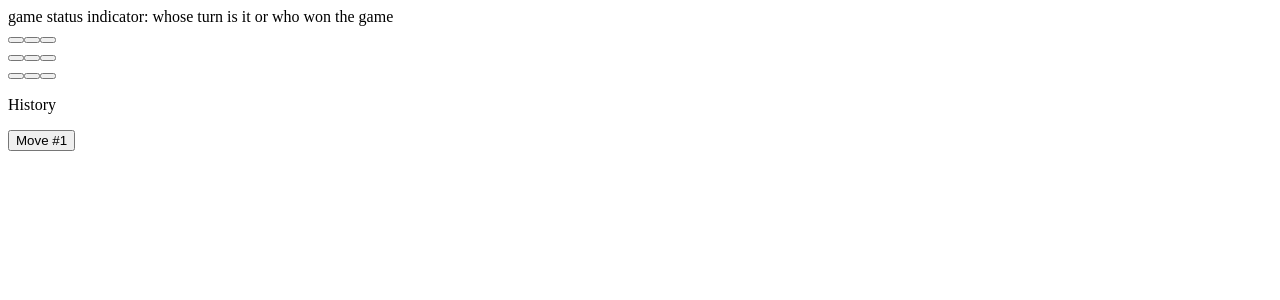
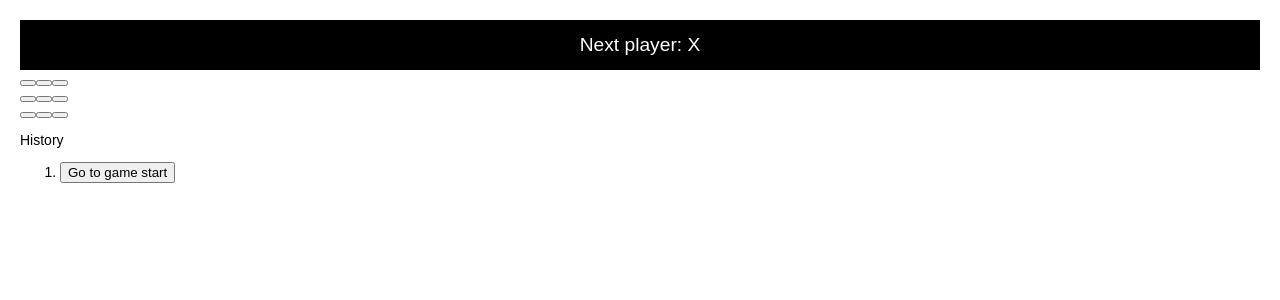
Before and after one commit to dawitkwm/tic-tac-toe, a React (Create React App) app: page / in a window 1280 px wide. Shown: the top 300 px of the page. Built offline with nearby package versions, Linux system fonts and the light colour scheme.

Commit message:
refactored code and added some styles

```diff
--- a/src/app.jsx
+++ b/src/app.jsx
@@ -20,6 +20,10 @@ class App extends Component {
     const history = this.state.history.slice(0, this.state.moveNumber + 1);
     const current = history[history.length - 1];
     const tiles = current.tiles.slice(); //copy
+    if (calculateWinner(tiles) || tiles[i]) {
+      return;
+    }
+
     tiles[i] = this.state.xTurn ? "X" : "O";
     this.setState({
       history: history.concat([
@@ -32,24 +36,59 @@ class App extends Component {
     });
   }
 
+  jumpTo(step) {
+    this.setState({
+      moveNumber: step,
+      xTurn: step % 2 === 0
+    });
+  }
+
   render() {
+    const history = this.state.history;
+    const current = history[this.state.moveNumber];
+    const winner = calculateWinner(current.tiles);
+
+    let info;
+    if (winner) {
+      info = "Winner: " + winner;
+    } else {
+      info = "Next player: " + (this.state.xTurn ? "X" : "O");
+    }
+
     return (
       <div className="game">
         <div className="game-info">
-          <Info />
+          <Info info={info} />
         </div>
         <div className="game-board">
-          <Board
-            tiles={this.state.history[this.state.moveNumber].tiles}
-            onClick={i => this.handleClick(i)}
-          />
+          <Board tiles={current.tiles} onClick={i => this.handleClick(i)} />
         </div>
         <div className="game-history">
-          <History />
+          <History history={history} onClick={step => this.jumpTo(step)} />
         </div>
       </div>
     );
   }
 }
 
+function calculateWinner(tiles) {
+  const lines = [
+    [0, 1, 2],
+    [3, 4, 5],
+    [6, 7, 8],
+    [0, 3, 6],
+    [1, 4, 7],
+    [2, 5, 8],
+    [0, 4, 8],
+    [2, 4, 6]
+  ];
+  for (let i = 0; i < lines.length; i++) {
+    const [a, b, c] = lines[i];
+    if (tiles[a] && tiles[a] === tiles[b] && tiles[a] === tiles[c]) {
+      return tiles[a];
+    }
+  }
+  return null;
+}
+
 export default App;
--- a/src/components/board/board.css
+++ b/src/components/board/board.css
@@ -0,0 +1,5 @@
+.board-row:after {
+    clear: both;
+    content: "";
+    display: table;
+}
--- a/src/components/history/history.jsx
+++ b/src/components/history/history.jsx
@@ -4,15 +4,20 @@ import "./history.css";
 
 class History extends Component {
   render() {
-    const moves = Array(2).fill(null);
-    const history = moves.map((h, i) => {
-      const button = i > 0 ? <button key={i}>Move #{i}</button> : "";
-      return button;
+    const moves = this.props.history.map((step, move) => {
+      const description = move ? "Go to move #" + move : "Go to game start";
+      return (
+        <li key={move}>
+          <button onClick={() => this.props.onClick(move)}>
+            {description}
+          </button>
+        </li>
+      );
     });
     return (
       <div>
         <p>History</p>
-        <div>{history}</div>
+        <ol>{moves}</ol>
       </div>
     );
   }
--- a/src/components/info/info.css
+++ b/src/components/info/info.css
@@ -0,0 +1,8 @@
+header {
+    height: 50px;
+    background-color: #000;
+    color: #fff;
+    line-height: 50px;
+    text-align: center;
+    font-size: 1.2rem;
+}
--- a/src/components/info/info.jsx
+++ b/src/components/info/info.jsx
@@ -4,9 +4,7 @@ import "./info.css";
 
 class Info extends Component {
   render() {
-    const statusInfo =
-      "game status indicator: whose turn is it or who won the game";
-    return <header>{statusInfo}</header>;
+    return <header>{this.props.info}</header>;
   }
 }
 
--- /dev/null
+++ b/src/index.css
@@ -0,0 +1,4 @@
+body {
+    font: 14px "Century Gothic", Futura, sans-serif;
+    margin: 20px;
+}
--- a/src/index.js
+++ b/src/index.js
@@ -4,7 +4,7 @@ import ReactDOM from "react-dom";
 import * as serviceWorker from "./serviceWorker";
 
 import App from "./app";
-import "./app.css";
+import "./index.css";
 
 ReactDOM.render(<App />, document.getElementById("root"));
 
```
Also changed, not shown: src/app.css (+17 -0 lines), src/components/tile/tile.css (+23 -0 lines).
